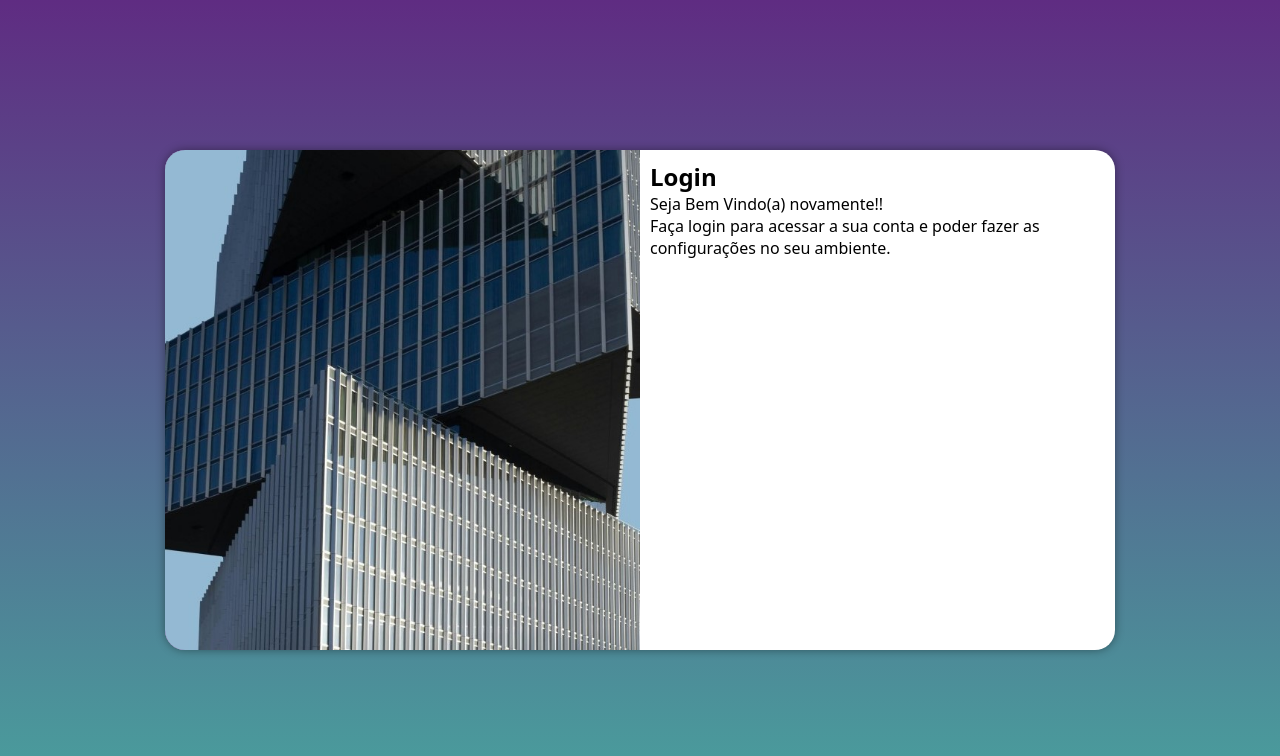
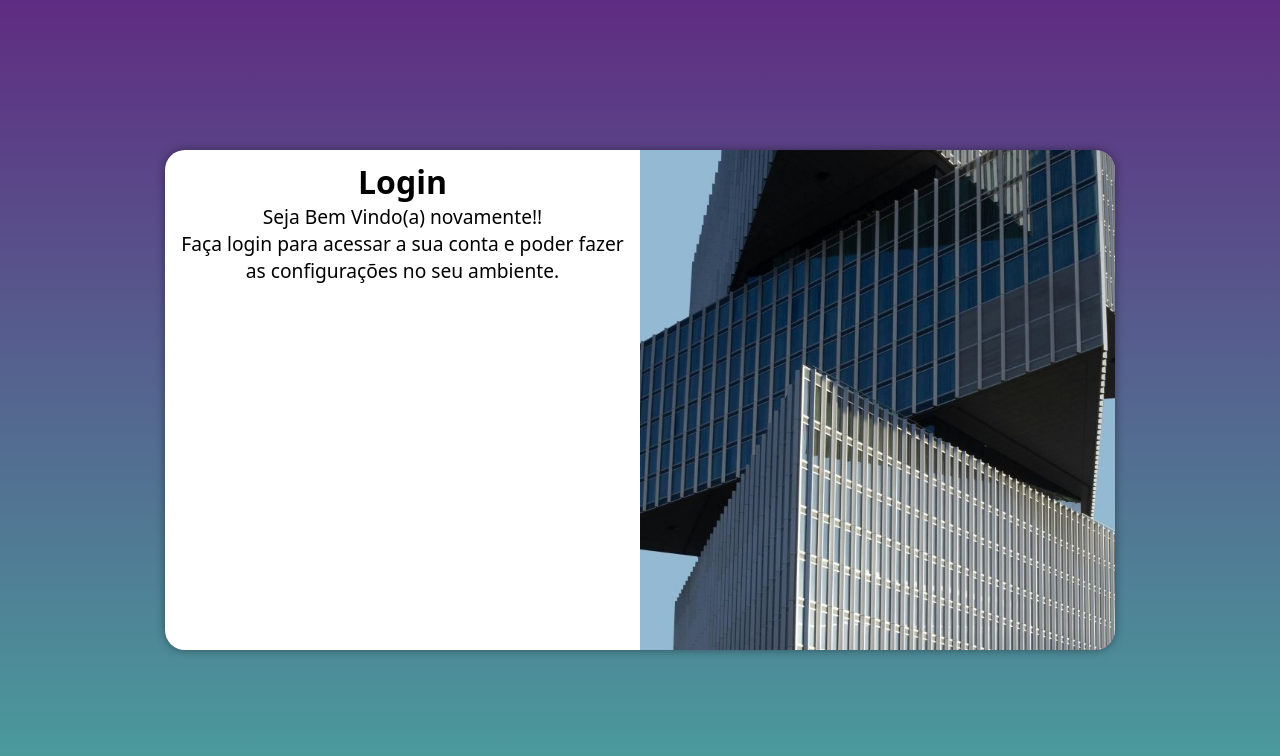
Before and after one commit to DavisonCDev/projeto-login, a plain HTML site: page index.html in a window 1280 px wide. Drawn offline with Linux system fonts and the light colour scheme.

```diff
--- a/estilos/mediaqueries.css
+++ b/estilos/mediaqueries.css
@@ -31,13 +31,21 @@
     }
 
     section#login > div#imagem{
-        float: left;
+        float: right;
         width: 50%;
         height: 100%;
     }
 
     section#login > div#formulario{
-        float: right;
+        float: left;
         width: 50%;
     }
+
+    div#formulario > h1{
+    font-size: 2em;
 }
+
+    div#formulario > p{
+    font-size: 1.2em;
+}
+}
--- a/estilos/style.css
+++ b/estilos/style.css
@@ -52,3 +52,12 @@
     display: block;
     padding: 10px;
 }
+
+div#formulario{
+    text-align: center;
+    margin-bottom: 10px;
+}
+
+div#formulario > p{
+    font-size: 0.8em;
+}
```
